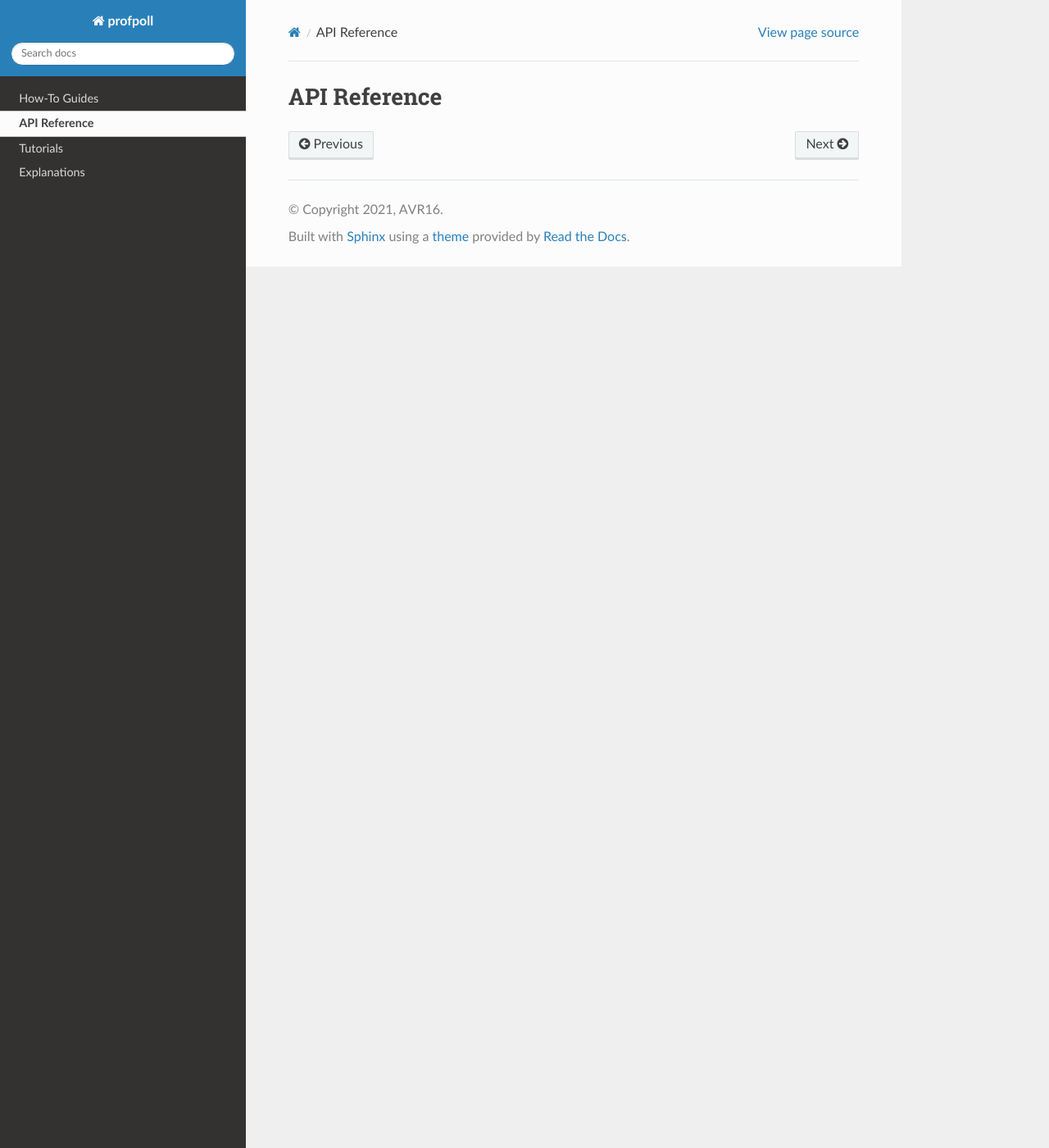
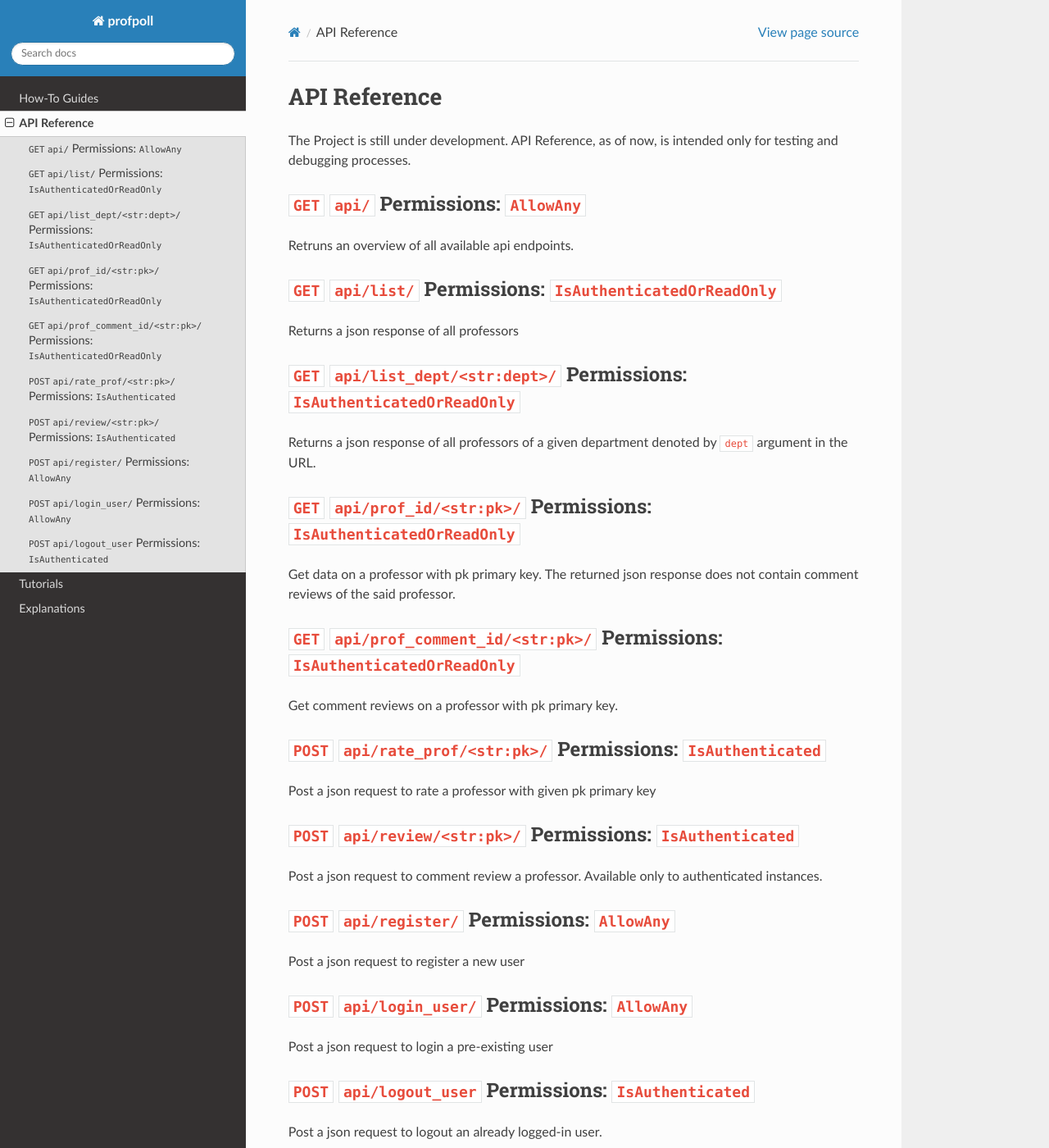
Before and after one commit to verma16Ayush/profpoll, a Sphinx documentation site: the page built from docs/source/Reference/reference.rst, in a window 1280 px wide and 1400 px high. Shown: the whole window at 82% size. Built offline with Sphinx 7.4.7 and the Read the Docs theme 2.0.0, drawn with Linux system fonts in a browser that asks for light colours.

Commit message:
how-to and reference docs added

```diff
--- a/docs/source/Reference/reference.rst
+++ b/docs/source/Reference/reference.rst
@@ -1,4 +1,55 @@
 .. _reference:
 
+.. role:: raw-html(raw)
+
+:format: html
+
+=============
 API Reference
 =============
+
+The Project is still under development. API Reference, as of now, is
+intended only for testing and debugging processes.
+
+``GET`` ``api/``  Permissions: ``AllowAny``
+++++++++++++++++++++++++++++++++++++++++++++++++
+Retruns an overview of all available api endpoints.
+
+``GET`` ``api/list/`` Permissions: ``IsAuthenticatedOrReadOnly``
++++++++++++++++++++++++++++++++++++++++++++++++++++++++++++++++++
+Returns a json response of all professors
+
+``GET`` ``api/list_dept/<str:dept>/`` Permissions: ``IsAuthenticatedOrReadOnly``
+++++++++++++++++++++++++++++++++++++++++++++++++++++++++++++++++++++++++++++++++
+Returns a json response of all professors of a given department denoted by
+``dept`` argument in the URL.
+
+``GET`` ``api/prof_id/<str:pk>/`` Permissions: ``IsAuthenticatedOrReadOnly``
+++++++++++++++++++++++++++++++++++++++++++++++++++++++++++++++++++++++++++++
+Get data on a professor with pk primary key. The returned json response does
+not contain comment reviews of the said professor.
+
+``GET`` ``api/prof_comment_id/<str:pk>/``  Permissions: ``IsAuthenticatedOrReadOnly``
++++++++++++++++++++++++++++++++++++++++++++++++++++++++++++++++++++++++++++++++++++++
+Get comment reviews on a professor with pk primary key.
+
+``POST`` ``api/rate_prof/<str:pk>/`` Permissions: ``IsAuthenticated``
++++++++++++++++++++++++++++++++++++++++++++++++++++++++++++++++++++++
+Post a json request to rate a professor with given pk primary key
+
+``POST`` ``api/review/<str:pk>/`` Permissions: ``IsAuthenticated``
+++++++++++++++++++++++++++++++++++++++++++++++++++++++++++++++++++
+Post a json request to comment review a professor. Available only
+to authenticated instances.
+
+``POST`` ``api/register/`` Permissions: ``AllowAny``
+++++++++++++++++++++++++++++++++++++++++++++++++++++
+Post a json request to register a new user
+
+``POST`` ``api/login_user/`` Permissions: ``AllowAny``
+++++++++++++++++++++++++++++++++++++++++++++++++++++++
+Post a json request to login a pre-existing user
+
+``POST`` ``api/logout_user`` Permissions: ``IsAuthenticated``
++++++++++++++++++++++++++++++++++++++++++++++++++++++++++++++
+Post a json request to logout an already logged-in user.
```
Also changed, not shown: docs/source/HowTo/vscode_setup.rst (+31 -1 lines), docs/source/_static/choose_conf.png (added), docs/source/_static/exmpl_launchjson.png (added).
